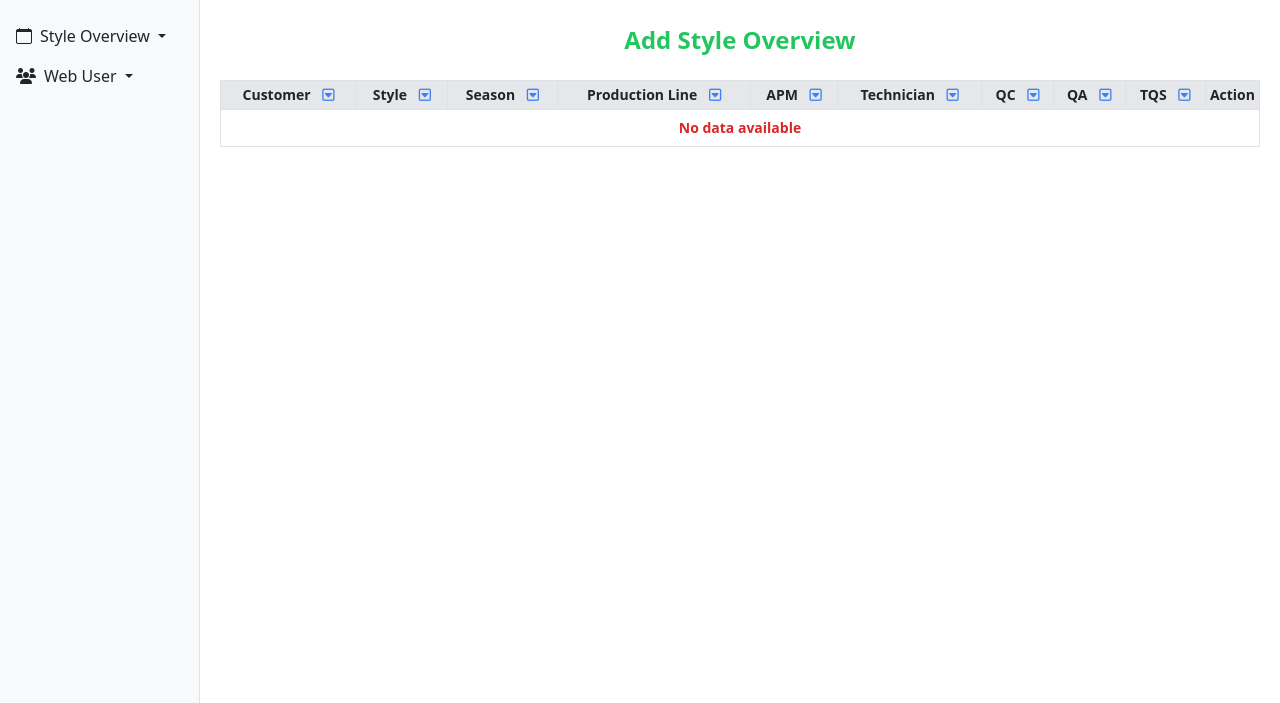
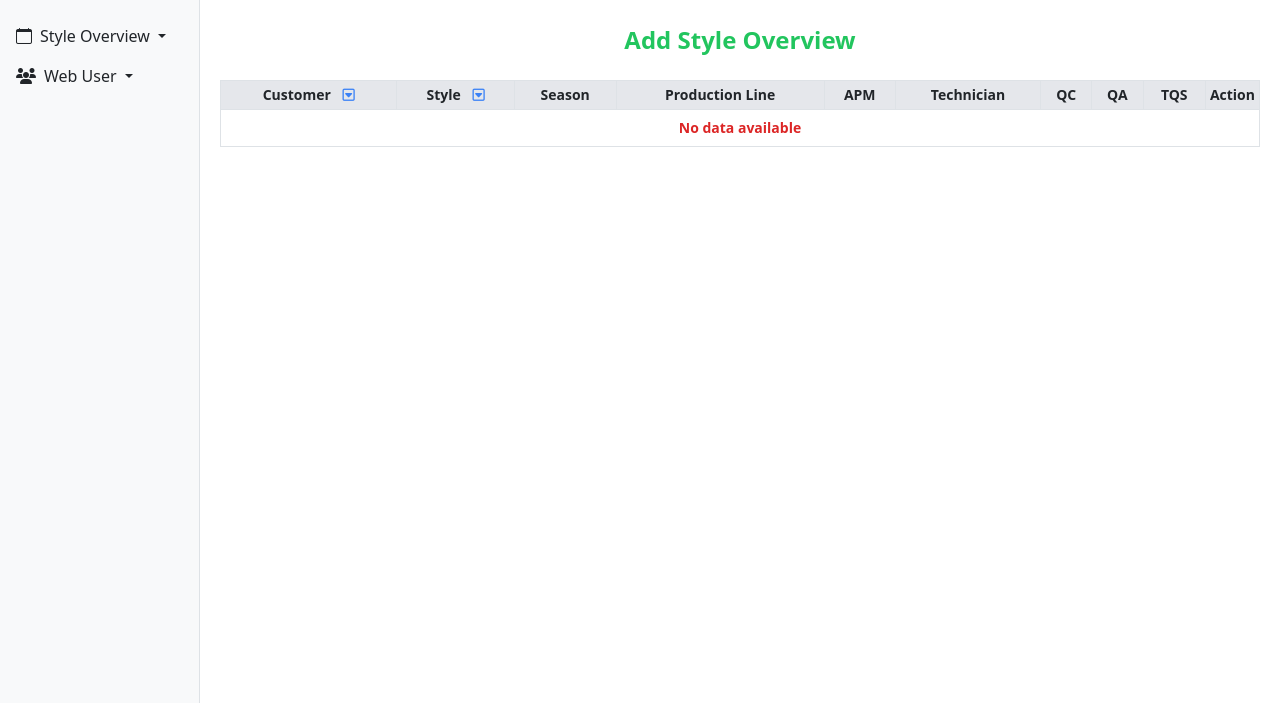
Before and after one commit to Daina40/KadenaPrdn, a Django app: page / in a window 1280 px wide. Shown: the part 56-759 px from the top of the page. Run offline with Django 5.2, Linux system fonts and the light colour scheme; data that the repository does not hold is empty; some libraries are stand-ins or nearby versions; some web fonts are replaced.

Commit message:
add_overview

```diff
--- a/templates/style_information/add_style_overview.html
+++ b/templates/style_information/add_style_overview.html
@@ -10,57 +10,29 @@
         <table class="min-w-full table-auto border border-black text-sm w-full text-center">
             <thead class="bg-gray-200">
                 <tr>
-                    <th class="border p-1">
+                    <th class="border p-1 relative">
                         Customer
                         <span class="dropdown-icon cursor-pointer ml-2 text-blue-500">
                             <i class="fa-regular fa-square-caret-down"></i>
                         </span>
+                        <input type="text" class="filter-input absolute top-full left-0 hidden border p-1 w-full" placeholder="Search...">
                     </th>
 
-                    <th class="border p-1">
+                    <th class="border p-1 relative">
                         Style
                         <span class="dropdown-icon cursor-pointer ml-2 text-blue-500">
                             <i class="fa-regular fa-square-caret-down"></i>
                         </span>
+                        <input type="text" class="filter-input absolute top-full left-0 hidden border p-1 w-full" placeholder="Search...">
                     </th>
 
-                    <th class="border p-1">
-                        Season
-                        <span class="dropdown-icon cursor-pointer ml-2 text-blue-500">
-                            <i class="fa-regular fa-square-caret-down"></i>
-                        </span>
-                    </th>
-
-                    <th class="border p-1">Production Line
-                        <span class="dropdown-icon cursor-pointer ml-2 text-blue-500">
-                            <i class="fa-regular fa-square-caret-down"></i>
-                        </span>
-                    </th>
-                    <th class="border p-1">APM
-                        <span class="dropdown-icon cursor-pointer ml-2 text-blue-500">
-                            <i class="fa-regular fa-square-caret-down"></i>
-                        </span>
-                    </th>
-                    <th class="border p-1">Technician
-                        <span class="dropdown-icon cursor-pointer ml-2 text-blue-500">
-                            <i class="fa-regular fa-square-caret-down"></i>
-                        </span>
-                    </th>
-                    <th class="border p-1">QC
-                        <span class="dropdown-icon cursor-pointer ml-2 text-blue-500">
-                            <i class="fa-regular fa-square-caret-down"></i>
-                        </span>
-                    </th>
-                    <th class="border p-1">QA
-                        <span class="dropdown-icon cursor-pointer ml-2 text-blue-500">
-                            <i class="fa-regular fa-square-caret-down"></i>
-                        </span>
-                    </th>
-                    <th class="border p-1">TQS
-                        <span class="dropdown-icon cursor-pointer ml-2 text-blue-500">
-                            <i class="fa-regular fa-square-caret-down"></i>
-                        </span>
-                    </th>
+                    <th class="border p-1">Season</th>
+                    <th class="border p-1">Production Line</th>
+                    <th class="border p-1">APM</th>
+                    <th class="border p-1">Technician</th>
+                    <th class="border p-1">QC</th>
+                    <th class="border p-1">QA</th>
+                    <th class="border p-1">TQS</th>
                     <th class="border p-1 w-[50px]">Action</th>
                 </tr>
             </thead>
@@ -68,12 +40,9 @@
                 {% if styles %}
                     {% for item in styles %}
                         {% for row in item.rows %}
-                            <tr>
+                            <tr data-group="{{ item.customer }}-{{ item.style_no }}">
                                 {% if forloop.first %}
-                                    <!-- Customer (merged) -->
                                     <td class="border p-1" rowspan="{{ item.rowspan }}">{{ item.customer }}</td>
-
-                                    <!-- Style (merged with dropdown) -->
                                     <td class="border px-2 py-1 relative" rowspan="{{ item.rowspan }}">
                                         <div class="style-cell cursor-pointer text-blue-600 relative">
                                             {{ item.style_no }}
@@ -95,8 +64,6 @@
                                         </div>
                                     </td>
                                 {% endif %}
-
-                                <!-- The varying fields (per row) -->
                                 <td class="border p-1">{{ row.season }}</td>
                                 <td class="border p-1">{{ row.production_line }}</td>
                                 <td class="border p-1">{{ row.apm }}</td>
@@ -134,85 +101,30 @@
 document.addEventListener("DOMContentLoaded", function () {
     const table = document.querySelector("table");
 
-        // track active dropdown so we can restore it later
+    // --- Dropdown logic ---
     let active = { el: null, parent: null, nextSibling: null };
-
     function closeActive() {
         if (!active.el) return;
-            // hide & reset styles
         active.el.classList.add('hidden');
-            active.el.style.position = '';
-            active.el.style.left = '';
-            active.el.style.top = '';
-            active.el.style.minWidth = '';
-            active.el.style.maxHeight = '';
-            active.el.style.overflowY = '';
-            active.el.style.boxSizing = '';
-            active.el.style.zIndex = '';
-            active.el.style.visibility = '';
-
-            // move back to original place
-            if (active.parent) {
-            active.parent.insertBefore(active.el, active.nextSibling || null);
-            }
+        if (active.parent) active.parent.insertBefore(active.el, active.nextSibling || null);
         active = { el: null, parent: null, nextSibling: null };
     }
-
     function showDropdown(cell, dropdown) {
-            // close other
         closeActive();
-
-            // save original location
         active.parent = dropdown.parentNode;
         active.nextSibling = dropdown.nextElementSibling;
         active.el = dropdown;
-
-            // move dropdown to body (so it won't affect table layout)
         document.body.appendChild(dropdown);
-
-            // prepare styles
         dropdown.classList.remove('hidden');
         dropdown.style.position = 'absolute';
-            dropdown.style.boxSizing = 'border-box';
-            dropdown.style.visibility = 'hidden'; // hide while we measure/position
+        dropdown.style.zIndex = '9999';
         dropdown.style.maxHeight = '200px';
         dropdown.style.overflowY = 'auto';
-            dropdown.style.zIndex = '9999';
+        const rect = cell.getBoundingClientRect();
+        dropdown.style.minWidth = Math.max(cell.offsetWidth, 250) + 'px';
+        dropdown.style.left = rect.left + window.scrollX + 'px';
+        dropdown.style.top = rect.bottom + window.scrollY + 'px';
 
-            // calculate width (keep it within viewport)
-            const rect = cell.getBoundingClientRect();
-            const desiredWidth = Math.max(cell.offsetWidth, 250);
-            const maxAllowed = window.innerWidth - 20; // 10px padding each side
-            const width = Math.min(desiredWidth, maxAllowed);
-            dropdown.style.minWidth = width + 'px';
-
-            // force reflow to ensure offsetHeight is available
-            void dropdown.offsetHeight;
-
-            // calculate left (keep inside viewport)
-            let left = rect.left + window.scrollX;
-            if (left + width > window.scrollX + window.innerWidth - 10) {
-            left = window.scrollX + window.innerWidth - width - 10;
-            }
-            if (left < window.scrollX + 10) left = window.scrollX + 10;
-
-            // compute vertical position (open below or above if not enough space)
-            const spaceBelow = window.innerHeight - rect.bottom;
-            const maxH = 200; // same as maxHeight
-            let top;
-            if (spaceBelow < maxH + 10 && rect.top > maxH + 10) {
-            // open above the cell
-            top = rect.top + window.scrollY - Math.min(dropdown.offsetHeight || maxH, maxH);
-            } else {
-            // open below
-            top = rect.bottom + window.scrollY;
-            }
-
-            dropdown.style.left = left + 'px';
-            dropdown.style.top = top + 'px';
-            dropdown.style.visibility = ''; // now visible
-
-            // bind description search only once per element
         const searchInput = dropdown.querySelector('.desc-search');
         if (searchInput && !searchInput.dataset.bound) {
             searchInput.dataset.bound = '1';
@@ -225,65 +137,80 @@
             });
         }
     }
-
-        // attach click to style cells
     document.querySelectorAll('.style-cell').forEach(cell => {
         cell.addEventListener('click', function (e) {
             e.stopPropagation();
             const dropdown = cell.querySelector('.style-dropdown');
             if (!dropdown) return;
-            // toggle if same
-            if (active.el === dropdown) {
-                closeActive();
-                return;
-            }
+            if (active.el === dropdown) { closeActive(); return; }
             showDropdown(cell, dropdown);
         });
     });
+    document.addEventListener('click', e => { if (active.el && !active.el.contains(e.target)) closeActive(); });
 
-        // close on outside click, restore dropdown into table
-        document.addEventListener('click', function (e) {
-            // allow clicks inside active dropdown
-            if (active.el && active.el.contains(e.target)) return;
-            closeActive();
+    // --- Filter function ---
+    function filterTable() {
+        const rows = Array.from(table.querySelectorAll("tbody tr"));
+        const groups = {};
+        rows.forEach(row => {
+            const key = row.getAttribute("data-group");
+            if (!groups[key]) groups[key] = [];
+            groups[key].push(row);
         });
 
-        // close on scroll/resize so position doesn't get stale
-        window.addEventListener('scroll', () => { if (active.el) closeActive(); });
-        window.addEventListener('resize', () => { if (active.el) closeActive(); });
+        const inputs = Array.from(document.querySelectorAll("thead .filter-input"));
+        const filters = inputs.map(input => input.value.toLowerCase().trim());
 
-        // --- Column filter dropdown code (same as before) ---
-        const dropdownIcons = document.querySelectorAll(".dropdown-icon");
-        dropdownIcons.forEach((icon, colIndex) => {
-            icon.addEventListener("click", function (event) {
-            event.stopPropagation();
+        Object.values(groups).forEach(groupRows => {
+            let groupMatch = true;
+            filters.forEach((filter, colIdx) => {
+                if (!filter) return;
+                let colMatch = false;
+                groupRows.forEach((row, idx) => {
+                    let cellText = "";
+                    if (colIdx === 0) {
+                        const customerCell = row.querySelector("td[rowspan]");
+                        if (customerCell) cellText = customerCell.innerText.toLowerCase().trim();
+                    } else if (colIdx === 1) {
+                        const styleCell = groupRows[0].querySelector(".style-cell");
+                        if (styleCell) cellText = styleCell.innerText.toLowerCase().trim();
+                    } else {
+                        const offset = colIdx - 2;
+                        const normalCells = row.querySelectorAll("td:not([rowspan])");
+                        if (normalCells[offset]) cellText = normalCells[offset].innerText.toLowerCase().trim();
+                    }
+                    if (cellText.includes(filter)) colMatch = true;
+                });
+                if (!colMatch) groupMatch = false;
+            });
 
-            let existingInput = icon.parentNode.querySelector("input");
-            if (existingInput) {
-                existingInput.remove();
-                return;
-            }
-
-            let input = document.createElement("input");
-            input.type = "text";
-            input.placeholder = "Search...";
-            input.classList.add("border", "p-1", "mt-1", "w-full");
-
-            icon.parentNode.appendChild(input);
-
-            input.addEventListener("keyup", function () {
-                let filter = input.value.toLowerCase();
-                let rows = table.querySelectorAll("tbody tr");
-
-                rows.forEach(row => {
-                // note: rows include both style rows and (if any) expanded rows, so ensure you target only main rows if you add extra rows
-                let cellText = row.cells[colIndex]?.innerText?.toLowerCase() || "";
-                row.style.display = cellText.includes(filter) ? "" : "none";
+            groupRows.forEach((row, idx) => {
+                row.style.display = groupMatch ? "" : "none";
+                row.querySelectorAll("[rowspan]").forEach(cell => {
+                    cell.style.display = (idx === 0 && groupMatch) ? "" : "none";
                 });
             });
         });
+    }
+
+    // --- Toggle filter inputs on icon click ---
+    const dropdownIcons = document.querySelectorAll(".dropdown-icon");
+    dropdownIcons.forEach(icon => {
+        icon.addEventListener("click", function(e) {
+            e.stopPropagation();
+            const input = icon.parentNode.querySelector(".filter-input");
+            if (!input) return;
+            input.classList.toggle("hidden");
+            if (!input.classList.contains("hidden")) input.focus();
+        });
     });
 
+    // --- Attach keyup to all filter inputs ---
+    document.querySelectorAll('.filter-input').forEach(input => {
+        input.addEventListener('keyup', filterTable);
+    });
+
+    // --- Handle style description clicks ---
     document.body.addEventListener('click', function(e) {
         const item = e.target.closest('.dropdown-item');
         if (!item) return;
@@ -292,6 +219,4 @@
     });
 });
 </script>
-
-
 {% endblock %}
```
Lines whose indentation alone changed are shown as unchanged.
